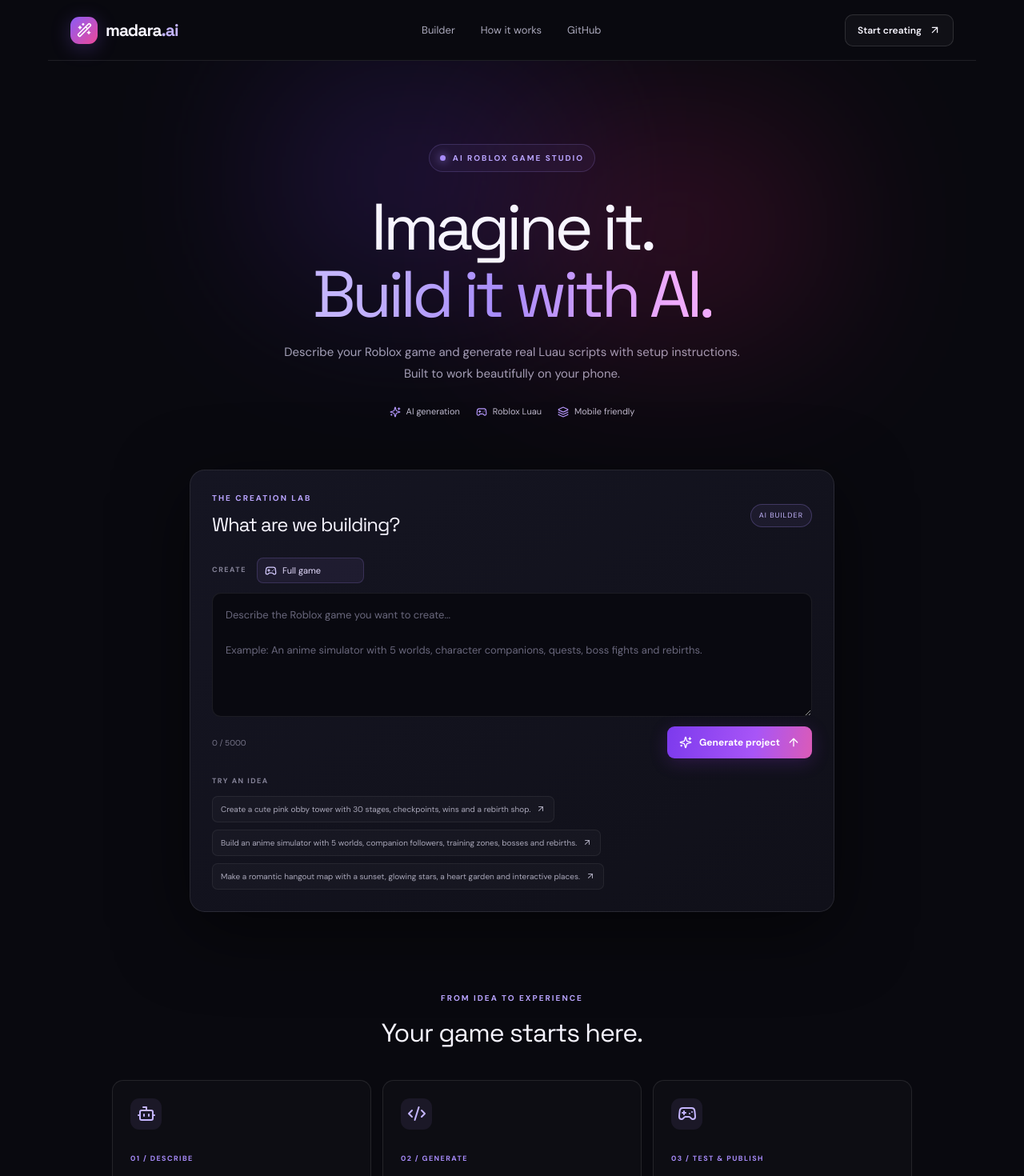
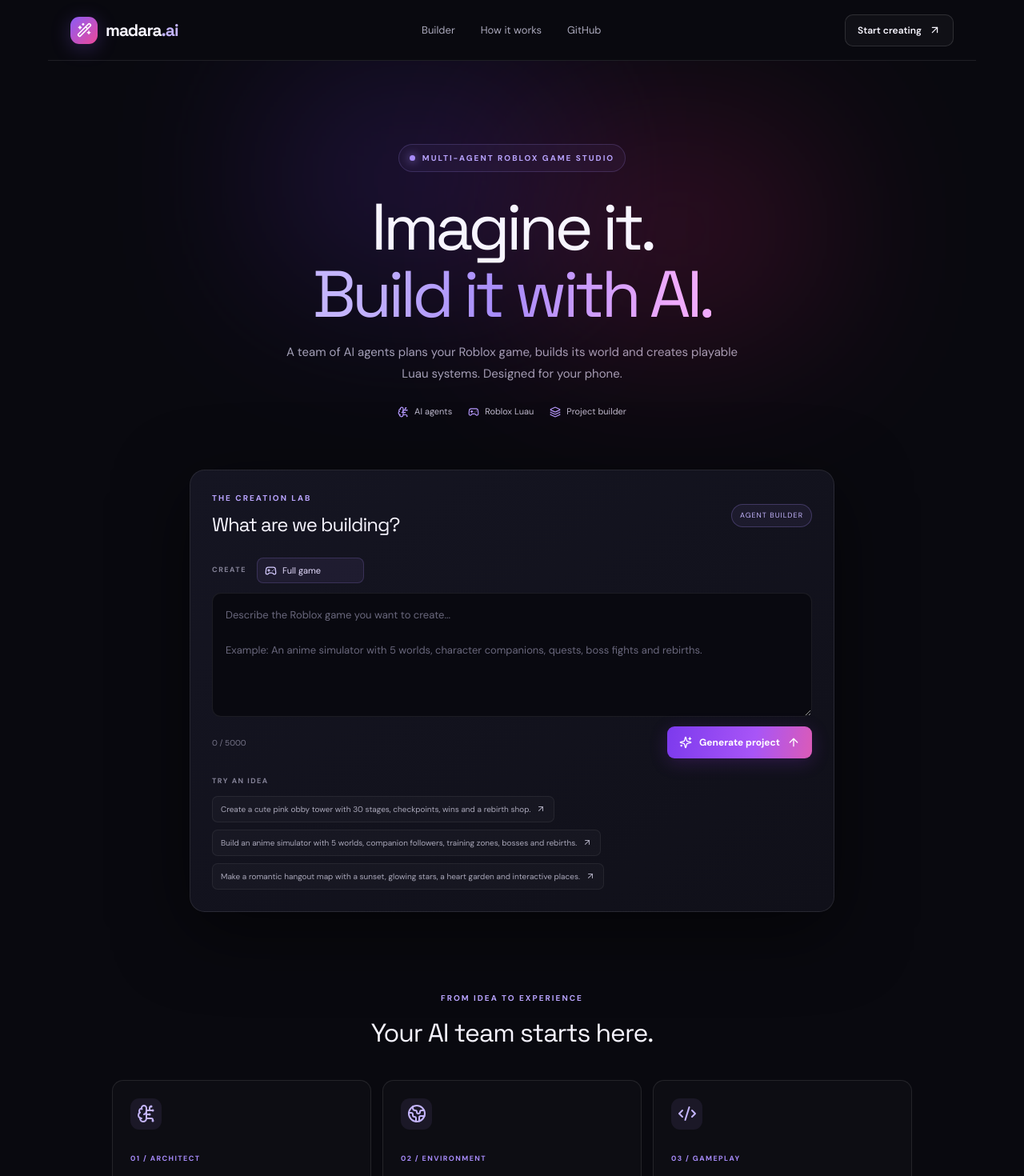
Before and after one commit to mhmxhma4-ship-it/Madara-AI, a Next.js app: page / in a window 1280 px wide. Shown: the top 1470 px of the page at 80% size. Built offline with nearby package versions, Linux system fonts and the light colour scheme.

Commit message:
Show Madara AI agent workflow and game blueprint

```diff
--- a/app/page.tsx
+++ b/app/page.tsx
@@ -1,22 +1,124 @@
 "use client";
 import { useState } from "react";
-import { ArrowUp, Bot, Check, Code2, Copy, Download, ExternalLink, Gamepad2, Github, Layers3, LoaderCircle, Sparkles, WandSparkles, X } from "lucide-react";
-type GeneratedFile={path:string;kind:string;code:string};
-type Project={projectName:string;summary:string;instructions:string[];files:GeneratedFile[]};
-const examples=["Create a cute pink obby tower with 30 stages, checkpoints, wins and a rebirth shop.","Build an anime simulator with 5 worlds, companion followers, training zones, bosses and rebirths.","Make a romantic hangout map with a sunset, glowing stars, a heart garden and interactive places."];
-const modes=["Full game","Game map","Gameplay system","UI interface","Lua script"];
-function downloadText(filename:string,content:string){const blob=new Blob([content],{type:"text/plain;charset=utf-8"});const url=URL.createObjectURL(blob);const a=document.createElement("a");a.href=url;a.download=filename;a.click();URL.revokeObjectURL(url);}
-export default function Home(){
- const [prompt,setPrompt]=useState("");const [mode,setMode]=useState("Full game");const [loading,setLoading]=useState(false);const [error,setError]=useState("");const [project,setProject]=useState<Project|null>(null);const [activeFile,setActiveFile]=useState(0);const [copied,setCopied]=useState(false);
- async function generate(){if(!prompt.trim()){setError("Write your Roblox game idea first.");return;}setLoading(true);setError("");setProject(null);try{const response=await fetch("/api/generate",{method:"POST",headers:{"Content-Type":"application/json"},body:JSON.stringify({prompt:prompt.trim(),mode})});const data=await response.json();if(!response.ok)throw new Error(data.error||"Generation failed.");setProject(data as Project);setActiveFile(0);}catch(e){setError(e instanceof Error?e.message:"Could not generate the project.");}finally{setLoading(false);}}
- async function copyCode(){if(!project?.files[activeFile])return;await navigator.clipboard.writeText(project.files[activeFile].code);setCopied(true);window.setTimeout(()=>setCopied(false),1800);}
- function downloadProject(){if(!project)return;const bundle=project.files.map(f=>`-- FILE: ${f.path}\n${f.code}`).join("\n\n");downloadText(`${project.projectName.toLowerCase().replace(/[^a-z0-9]+/g,"-")||"madara-project"}.txt`,`-- Generated by Madara AI\n-- Import each script into the matching Roblox Studio location.\n\n${bundle}`);}
- const currentFile=project?.files[activeFile];
- return <main className="min-h-screen overflow-hidden">
- <header className="topbar"><a className="brand" href="#"><span className="brand-mark"><WandSparkles size={19}/></span><span>madara<span className="brand-ai">.ai</span></span></a><nav className="desktop-nav"><a href="#builder">Builder</a><a href="#how-it-works">How it works</a><a href="https://github.com/mhmxhma4-ship-it/Madara-AI" target="_blank" rel="noreferrer">GitHub</a></nav><a className="top-cta" href="#builder">Start creating <ArrowUp size={15} className="rotate-45"/></a></header>
- <section className="hero"><div className="hero-glow glow-one"/><div className="hero-glow glow-two"/><div className="eyebrow"><span className="pulse-dot"/> AI ROBLOX GAME STUDIO</div><h1>Imagine it.<br/><span className="gradient-text">Build it with AI.</span></h1><p className="hero-copy">Describe your Roblox game and generate real Luau scripts with setup instructions. Built to work beautifully on your phone.</p><div className="hero-tags"><span><Sparkles size={14}/> AI generation</span><span><Gamepad2 size={14}/> Roblox Luau</span><span><Layers3 size={14}/> Mobile friendly</span></div></section>
- <section className="builder-wrap" id="builder"><div className="builder-card"><div className="builder-heading"><div><div className="section-kicker">THE CREATION LAB</div><h2>What are we building?</h2></div><span className="beta-pill">AI BUILDER</span></div><div className="mode-row"><span className="mode-label">CREATE</span><div className="mode-select"><Gamepad2 size={15}/><select value={mode} onChange={e=>setMode(e.target.value)}>{modes.map(m=><option key={m}>{m}</option>)}</select></div></div><label className="sr-only" htmlFor="game-prompt">Describe your Roblox game</label><textarea id="game-prompt" maxLength={5000} value={prompt} onChange={e=>setPrompt(e.target.value)} placeholder={"Describe the Roblox game you want to create...\n\nExample: An anime simulator with 5 worlds, character companions, quests, boss fights and rebirths."}/><div className="prompt-footer"><span>{prompt.length} / 5000</span><button className="generate-button" onClick={generate} disabled={loading}>{loading?<><LoaderCircle size={16} className="spin"/> Generating...</>:<><Sparkles size={16}/> Generate project <ArrowUp size={16}/></>}</button></div>{error&&<p className="error-message" role="alert"><X size={15}/>{error}</p>}<div className="examples"><span>TRY AN IDEA</span>{examples.map(x=><button key={x} onClick={()=>{setPrompt(x);setError("");}}>{x}<ArrowUp size={12} className="rotate-45"/></button>)}</div></div></section>
- {project&&<section className="result-wrap" aria-live="polite"><div className="result-heading"><div><div className="section-kicker">YOUR GENERATED PROJECT</div><h2>{project.projectName}</h2><p>{project.summary}</p></div><button className="download-button" onClick={downloadProject}><Download size={16}/> Download scripts</button></div><div className="result-card"><aside className="file-list"><div className="file-list-title"><Layers3 size={15}/> PROJECT FILES <span>{project.files.length}</span></div>{project.files.map((f,i)=><button key={f.path} className={activeFile===i?"file-tab active":"file-tab"} onClick={()=>setActiveFile(i)}><Code2 size={14}/><span>{f.path.split("/").pop()}</span></button>)}</aside><div className="code-panel"><div className="code-toolbar"><span>{currentFile?.path}</span><button onClick={copyCode}>{copied?<Check size={14}/>:<Copy size={14}/>} {copied?"Copied":"Copy"}</button></div><pre><code>{currentFile?.code}</code></pre></div></div>{project.instructions.length>0&&<div className="instructions"><h3><Check size={17}/> Setup in Roblox Studio</h3><ol>{project.instructions.map((x,i)=><li key={i}>{x}</li>)}</ol></div>}<p className="publish-note">Madara AI generates project scripts and setup steps. Review and test them in Roblox Studio before publishing. Direct publishing requires a valid Roblox place file and authorized Open Cloud credentials.</p></section>}
- <section className="steps" id="how-it-works"><div className="section-kicker">FROM IDEA TO EXPERIENCE</div><h2>Your game starts here.</h2><div className="steps-grid"><article className="step-card"><div className="step-icon"><Bot/></div><span>01 / DESCRIBE</span><h3>Tell us your idea</h3><p>Describe the world, mechanics, progression and style you want.</p></article><article className="step-card"><div className="step-icon"><Code2/></div><span>02 / GENERATE</span><h3>Get real Luau scripts</h3><p>Madara AI creates Roblox scripts and explains where each file belongs.</p></article><article className="step-card"><div className="step-icon"><Gamepad2/></div><span>03 / TEST & PUBLISH</span><h3>Finish in Roblox</h3><p>Review and test the generated project in Roblox Studio, then publish your experience.</p></article></div></section>
- <footer><a className="brand" href="#"><span className="brand-mark"><WandSparkles size={17}/></span><span>madara<span className="brand-ai">.ai</span></span></a><span>Built for creators, powered by imagination.</span><a href="https://github.com/mhmxhma4-ship-it/Madara-AI" target="_blank" rel="noreferrer"><Github size={15}/> Source code <ExternalLink size={12}/></a></footer></main>;
+import { ArrowUp, Bot, Check, Code2, Copy, Download, ExternalLink, Gamepad2, Github, Layers3, LoaderCircle, Sparkles, WandSparkles, X, BrainCircuit, Globe2, Workflow } from "lucide-react";
+
+type GeneratedFile = { path: string; kind: string; code: string };
+type Agent = { name: string; status: string; detail: string };
+type Project = {
+  projectName: string; summary: string; gameDesign?: string; worldPlan?: string[];
+  systemsPlan?: string[]; instructions: string[]; files: GeneratedFile[];
+  agents?: Agent[]; agentNotes?: string[];
+};
+
+const examples = [
+  "Create a cute pink obby tower with 30 stages, checkpoints, wins and a rebirth shop.",
+  "Build an anime simulator with 5 worlds, companion followers, training zones, bosses and rebirths.",
+  "Make a romantic hangout map with a sunset, glowing stars, a heart garden and interactive places."
+];
+const modes = ["Full game", "Game map", "Gameplay system", "UI interface", "Lua script"];
+
+function downloadText(filename: string, content: string) {
+  const blob = new Blob([content], { type: "text/plain;charset=utf-8" });
+  const url = URL.createObjectURL(blob);
+  const a = document.createElement("a");
+  a.href = url; a.download = filename; a.click(); URL.revokeObjectURL(url);
 }
+
+export default function Home() {
+  const [prompt, setPrompt] = useState("");
+  const [mode, setMode] = useState("Full game");
+  const [loading, setLoading] = useState(false);
+  const [error, setError] = useState("");
+  const [project, setProject] = useState<Project | null>(null);
+  const [activeFile, setActiveFile] = useState(0);
+  const [copied, setCopied] = useState(false);
+
+  async function generate() {
+    if (!prompt.trim()) { setError("Write your Roblox game idea first."); return; }
+    setLoading(true); setError(""); setProject(null);
+    try {
+      const response = await fetch("/api/generate", {
+        method: "POST", headers: { "Content-Type": "application/json" },
+        body: JSON.stringify({ prompt: prompt.trim(), mode })
+      });
+      const data = await response.json();
+      if (!response.ok) throw new Error(data.error || "Generation failed.");
+      setProject(data as Project); setActiveFile(0);
+    } catch (e) {
+      setError(e instanceof Error ? e.message : "Could not generate the project.");
+    } finally { setLoading(false); }
+  }
+
+  async function copyCode() {
+    if (!project?.files[activeFile]) return;
+    await navigator.clipboard.writeText(project.files[activeFile].code);
+    setCopied(true); window.setTimeout(() => setCopied(false), 1800);
+  }
+
+  function downloadProject() {
+    if (!project) return;
+    const bundle = project.files.map(f => `-- FILE: ${f.path}\n${f.code}`).join("\n\n");
+    downloadText(`${project.projectName.toLowerCase().replace(/[^a-z0-9]+/g, "-") || "madara-project"}.txt`,
+      `-- Generated by Madara AI multi-agent pipeline\n-- Import each script into the matching Roblox Studio location.\n\n${bundle}`);
+  }
+
+  const currentFile = project?.files[activeFile];
+
+  return <main className="min-h-screen overflow-hidden">
+    <header className="topbar">
+      <a className="brand" href="#"><span className="brand-mark"><WandSparkles size={19}/></span><span>madara<span className="brand-ai">.ai</span></span></a>
+      <nav className="desktop-nav"><a href="#builder">Builder</a><a href="#how-it-works">How it works</a><a href="https://github.com/mhmxhma4-ship-it/Madara-AI" target="_blank" rel="noreferrer">GitHub</a></nav>
+      <a className="top-cta" href="#builder">Start creating <ArrowUp size={15} className="rotate-45"/></a>
+    </header>
+
+    <section className="hero">
+      <div className="hero-glow glow-one"/><div className="hero-glow glow-two"/>
+      <div className="eyebrow"><span className="pulse-dot"/> MULTI-AGENT ROBLOX GAME STUDIO</div>
+      <h1>Imagine it.<br/><span className="gradient-text">Build it with AI.</span></h1>
+      <p className="hero-copy">A team of AI agents plans your Roblox game, builds its world and creates playable Luau systems. Designed for your phone.</p>
+      <div className="hero-tags"><span><BrainCircuit size={14}/> AI agents</span><span><Gamepad2 size={14}/> Roblox Luau</span><span><Layers3 size={14}/> Project builder</span></div>
+    </section>
+
+    <section className="builder-wrap" id="builder">
+      <div className="builder-card">
+        <div className="builder-heading"><div><div className="section-kicker">THE CREATION LAB</div><h2>What are we building?</h2></div><span className="beta-pill">AGENT BUILDER</span></div>
+        <div className="mode-row"><span className="mode-label">CREATE</span><div className="mode-select"><Gamepad2 size={15}/><select value={mode} onChange={e => setMode(e.target.value)}>{modes.map(m => <option key={m}>{m}</option>)}</select></div></div>
+        <label className="sr-only" htmlFor="game-prompt">Describe your Roblox game</label>
+        <textarea id="game-prompt" maxLength={5000} value={prompt} onChange={e => setPrompt(e.target.value)} placeholder={"Describe the Roblox game you want to create...\n\nExample: An anime simulator with 5 worlds, character companions, quests, boss fights and rebirths."}/>
+        <div className="prompt-footer"><span>{prompt.length} / 5000</span><button className="generate-button" onClick={generate} disabled={loading}>{loading ? <><LoaderCircle size={16} className="spin"/> Agents working...</> : <><Sparkles size={16}/> Generate project <ArrowUp size={16}/></>}</button></div>
+        {error && <p className="error-message" role="alert"><X size={15}/>{error}</p>}
+        {loading && <div className="agent-running"><div className="agent-running-title"><Workflow size={16}/> MADARA AGENT PIPELINE</div><div className="agent-running-steps"><span><BrainCircuit size={14}/> Architect</span><span><Globe2 size={14}/> Environment</span><span><Code2 size={14}/> Gameplay</span><span><Layers3 size={14}/> Builder</span></div><p>Agents are working on one shared game blueprint. This can take a little longer than a single prompt.</p></div>}
+        <div className="examples"><span>TRY AN IDEA</span>{examples.map(x => <button key={x} onClick={() => { setPrompt(x); setError(""); }}>{x}<ArrowUp size={12} className="rotate-45"/></button>)}</div>
+      </div>
+    </section>
+
+    {project && <section className="result-wrap" aria-live="polite">
+      <div className="result-heading"><div><div className="section-kicker">YOUR GENERATED PROJECT</div><h2>{project.projectName}</h2><p>{project.summary}</p></div><button className="download-button" onClick={downloadProject}><Download size={16}/> Download scripts</button></div>
+
+      {project.agents && <div className="agent-results"><div className="agent-results-title"><Workflow size={17}/> AGENT WORKFLOW <span>4 / 4 COMPLETE</span></div><div className="agent-results-grid">{project.agents.map(agent => <article className="agent-result" key={agent.name}><div className="agent-result-icon"><Check size={15}/></div><strong>{agent.name}</strong><p>{agent.detail}</p></article>)}</div></div>}
+
+      {(project.gameDesign || (project.worldPlan?.length ?? 0) > 0 || (project.systemsPlan?.length ?? 0) > 0) && <div className="blueprint-card">
+        <div className="section-kicker">GAME BLUEPRINT</div>{project.gameDesign && <p className="blueprint-description">{project.gameDesign}</p>}
+        <div className="blueprint-columns">{(project.worldPlan?.length ?? 0) > 0 && <div><h3><Globe2 size={15}/> World plan</h3><ul>{project.worldPlan?.map((x,i) => <li key={i}>{x}</li>)}</ul></div>}{(project.systemsPlan?.length ?? 0) > 0 && <div><h3><Workflow size={15}/> Gameplay systems</h3><ul>{project.systemsPlan?.map((x,i) => <li key={i}>{x}</li>)}</ul></div>}</div>
+      </div>}
+
+      <div className="result-card">
+        <aside className="file-list"><div className="file-list-title"><Layers3 size={15}/> PROJECT FILES <span>{project.files.length}</span></div>{project.files.map((f,i) => <button key={f.path} className={activeFile === i ? "file-tab active" : "file-tab"} onClick={() => setActiveFile(i)}><Code2 size={14}/><span>{f.path.split("/").pop()}</span></button>)}</aside>
+        <div className="code-panel"><div className="code-toolbar"><span>{currentFile?.path}</span><button onClick={copyCode}>{copied ? <Check size={14}/> : <Copy size={14}/>} {copied ? "Copied" : "Copy"}</button></div><pre><code>{currentFile?.code}</code></pre></div>
+      </div>
+      {project.instructions.length > 0 && <div className="instructions"><h3><Check size={17}/> Setup in Roblox Studio</h3><ol>{project.instructions.map((x,i) => <li key={i}>{x}</li>)}</ol></div>}
+      {project.agentNotes && project.agentNotes.length > 0 && <div className="instructions"><h3><Sparkles size={17}/> Agent build notes</h3><ul>{project.agentNotes.map((x,i) => <li key={i}>{x}</li>)}</ul></div>}
+      <p className="publish-note">Madara AI now uses separate AI agents for planning, environment and gameplay. Scripts still need review and testing in Roblox Studio. This export is a script bundle, not yet a Roblox place file.</p>
+    </section>}
+
+    <section className="steps" id="how-it-works">
+      <div className="section-kicker">FROM IDEA TO EXPERIENCE</div><h2>Your AI team starts here.</h2>
+      <div className="steps-grid">
+        <article className="step-card"><div className="step-icon"><BrainCircuit/></div><span>01 / ARCHITECT</span><h3>Plan the experience</h3><p>The architect defines the game loop, worlds, progression and systems.</p></article>
+        <article className="step-card"><div className="step-icon"><Globe2/></div><span>02 / ENVIRONMENT</span><h3>Build the world</h3><p>The environment agent creates the map and world-building scripts.</p></article>
+        <article className="step-card"><div className="step-icon"><Code2/></div><span>03 / GAMEPLAY</span><h3>Make it playable</h3><p>The gameplay agent creates Luau systems, then the project builder combines the files.</p></article>
+      </div>
+    </section>
+    <footer><a className="brand" href="#"><span className="brand-mark"><WandSparkles size={17}/></span><span>madara<span className="brand-ai">.ai</span></span></a><span>Built for creators, powered by imagination.</span><a href="https://github.com/mhmxhma4-ship-it/Madara-AI" target="_blank" rel="noreferrer"><Github size={15}/> Source code <ExternalLink size={12}/></a></footer>
+  </main>;
+}
```
